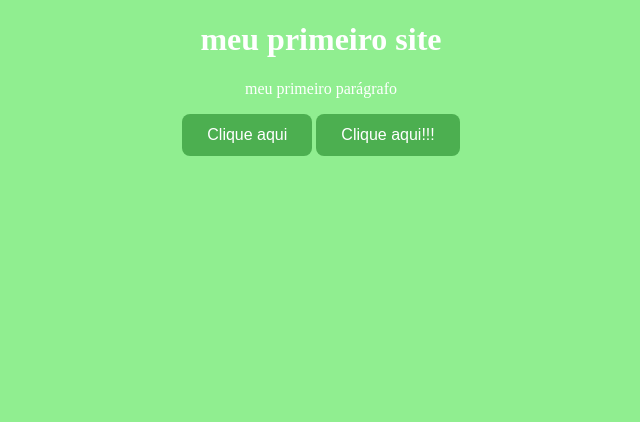
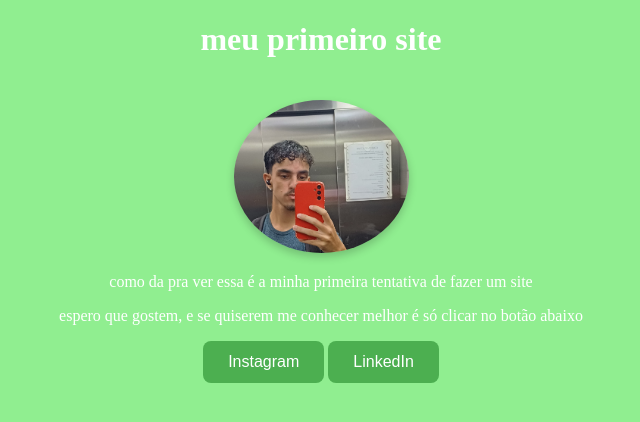
Before and after one commit to bertnan/site, a plain HTML site: page index.html in a window 1280 px wide. Shown: the whole page, without its empty margins (319-959 px from the left). Drawn offline with Linux system fonts and the light colour scheme.

Commit message:
mudanças no site

```diff
--- a/index.html
+++ b/index.html
@@ -8,11 +8,16 @@
 </head>
 <body>
     <h1>meu primeiro site</h1> <!-- tag de título é sempre h1 (header1) -->
-    <p>meu primeiro parágrafo</p> <!-- tag de parágrafo é sempre p (paragraph) -->
+    <img src = "linkedin la.jpg" alt = "foto de perfil" width="175"> <!-- tag de imagem é sempre img (image) -->
+    <p>como da pra ver essa é a minha primeira tentativa de fazer
+        um site
+    </p> <!-- tag de parágrafo é sempre p (paragraph) -->
 
-    <button onclick = "clicou2()">Clique aqui</button>
+    <p> espero que gostem, e se quiserem me conhecer melhor é só clicar no botão abaixo</p>
 
-    <button onclick = "clicou(); redirecionar();" >Clique aqui!!!</button>
+    <button onclick = "redirecionar2()">Instagram</button>
+
+    <button onclick = "redirecionar();" >LinkedIn</button>
 
     <script src="script.js"></script>
 </body>
--- a/script.js
+++ b/script.js
@@ -7,5 +7,9 @@ function clicou2(){
 }
 
 function redirecionar(){
-    window.open("https://www.youtube.com/watch?v=dQw4w9WgXcQ")
+    window.open("https://www.linkedin.com/in/bernardo-macedo-1b5359304/")
 }
+
+function redirecionar2(){
+    window.open("https://www.instagram.com/eubernardo.macedo/")
+}
--- a/style.css
+++ b/style.css
@@ -18,3 +18,9 @@ button{
 button:hover{
     background-color: #45a049;
 }
+
+img{
+    border-radius: 100%;
+    margin-top: 20px;
+    box-shadow: 0 4px 8px rgba(0, 0, 0, 0.2);
+}
```
Also changed, not shown: linkedin la.jpg (added).
